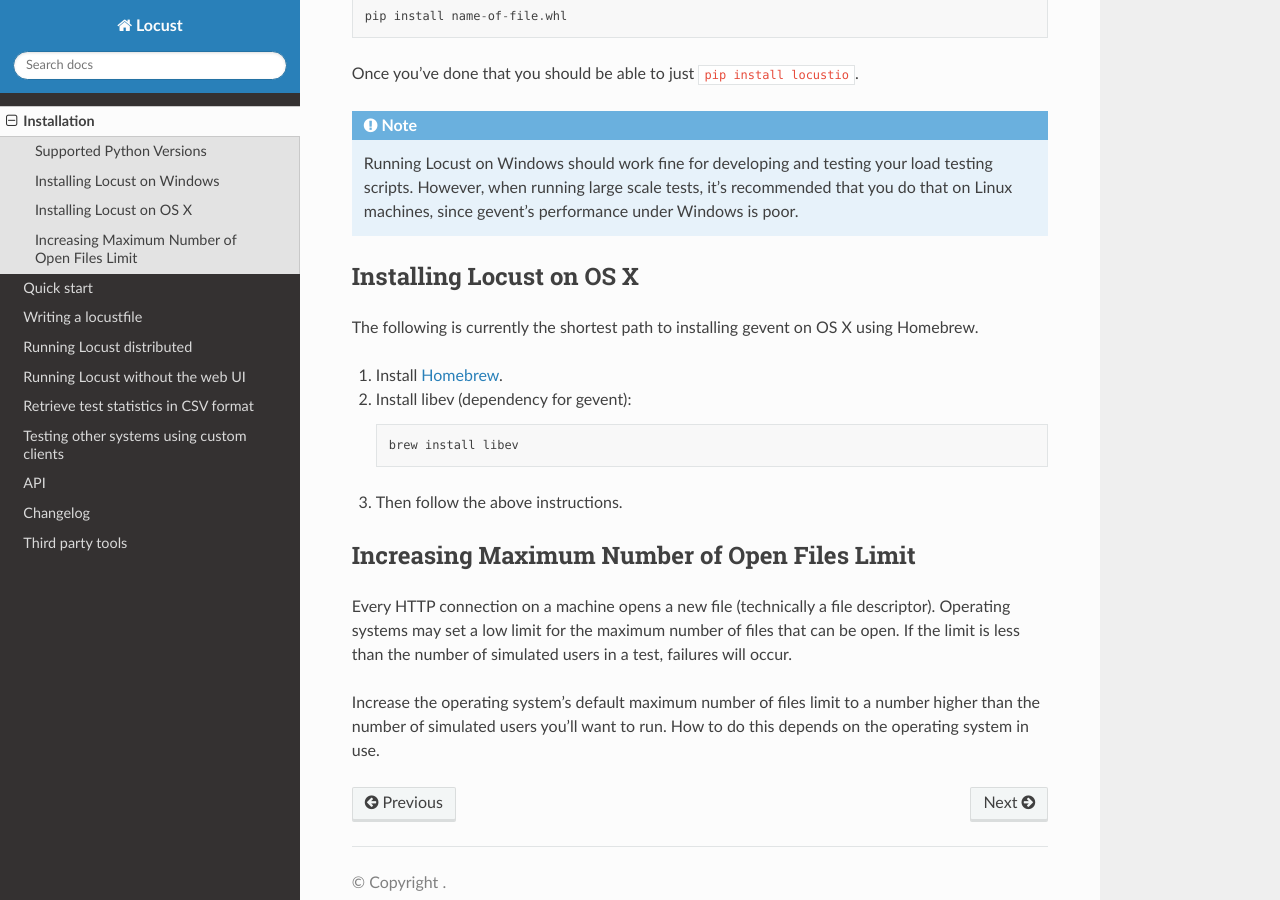
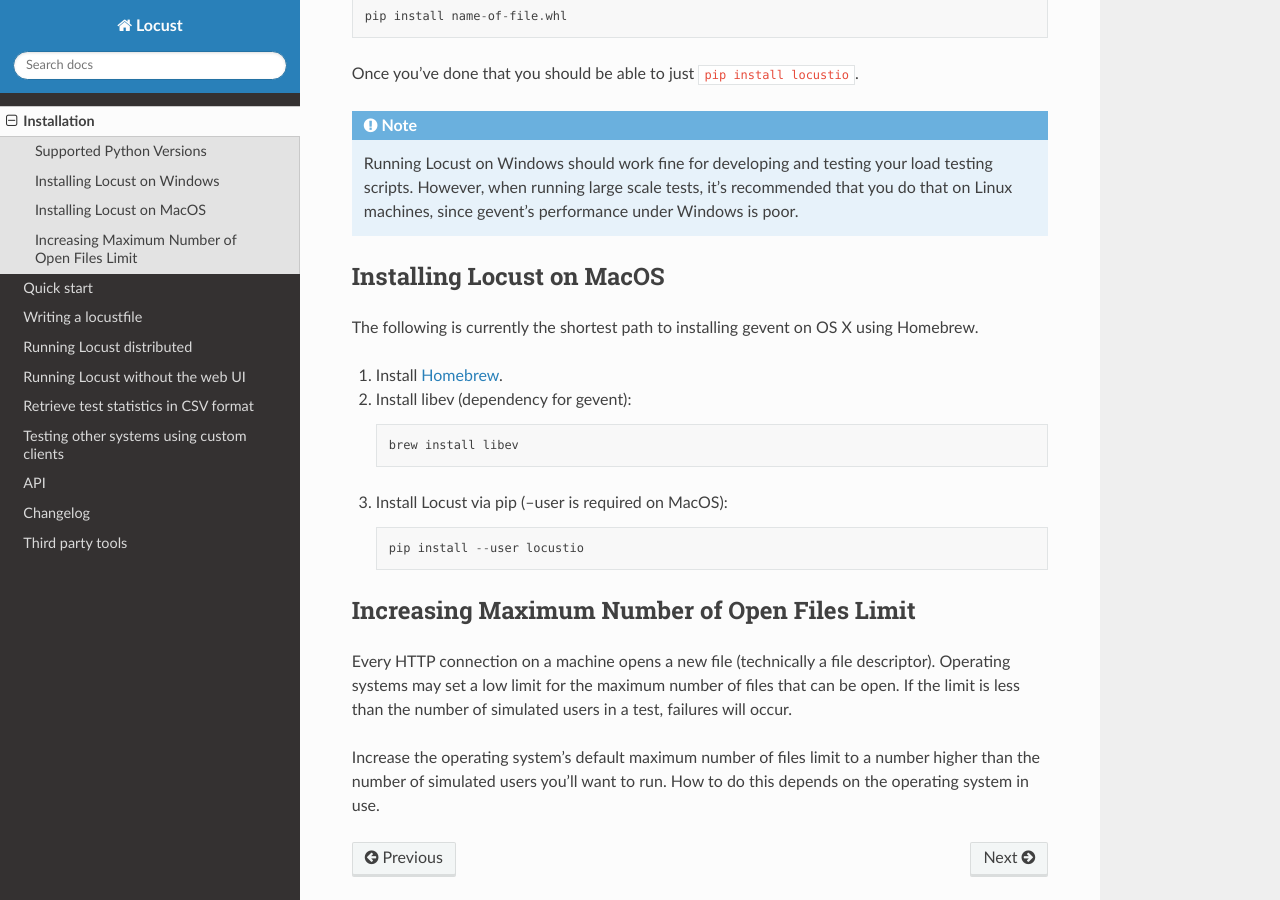
Before and after one commit to locustio/locust, a Sphinx documentation site: the page built from docs/installation.rst, in a window 1280 px wide and 900 px high, scrolled down 868 px. Built offline with Sphinx 7.4.7 and the Read the Docs theme 2.0.0, drawn with Linux system fonts in a browser that asks for light colours; pages that are not in the unit, such as notebooks, are missing from menus.

Commit message:
Update installation.rst
Fixing the install script for MacOS. Changing name from OS X to MacOS

```diff
--- a/docs/installation.rst
+++ b/docs/installation.rst
@@ -46,7 +46,7 @@
     Linux machines, since gevent's performance under Windows is poor.
 
 
-Installing Locust on OS X
+Installing Locust on MacOS
 -------------------------
 
 The following is currently the shortest path to installing gevent on OS X using Homebrew.
@@ -56,7 +56,9 @@
 
     brew install libev
 
-#. Then follow the above instructions.
+#. Install Locust via pip (--user is required on MacOS)::
+
+    pip install --user locustio
 
 Increasing Maximum Number of Open Files Limit
 ---------------------------------------------
```
